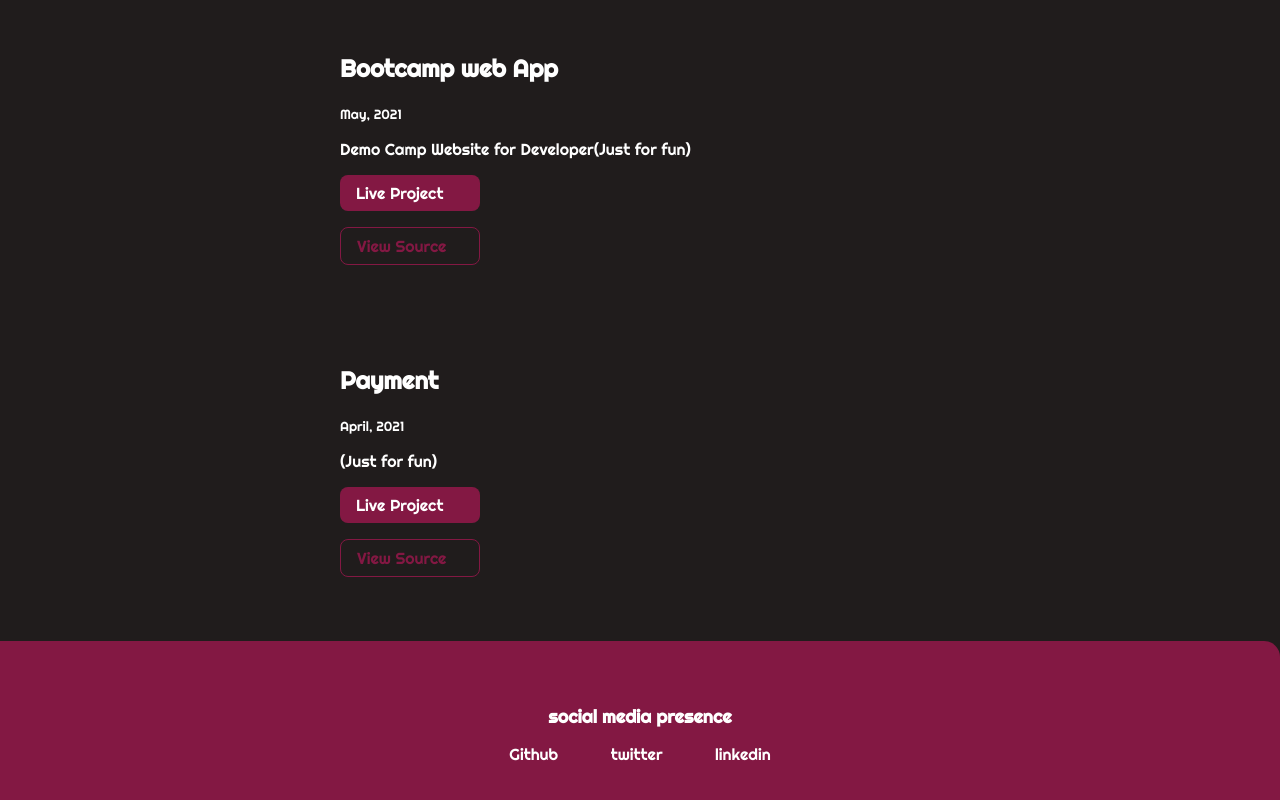
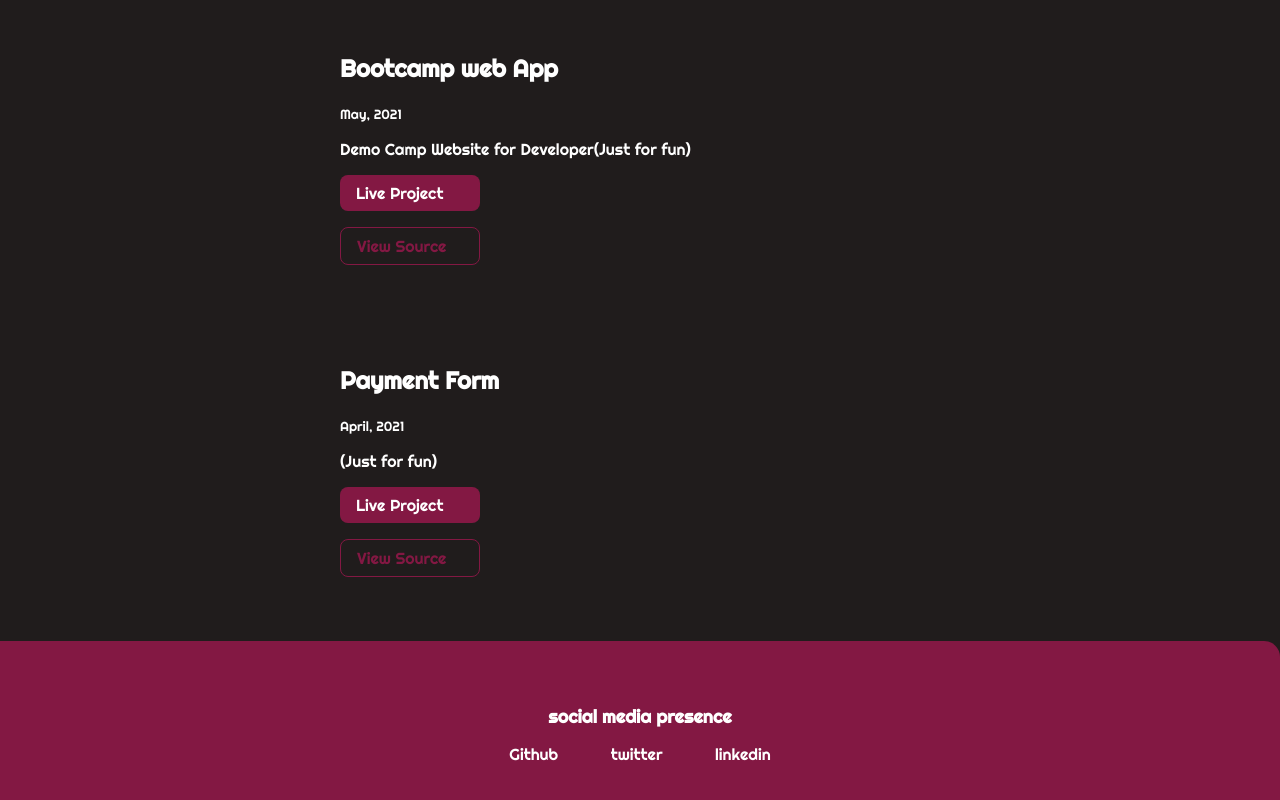
Before and after one commit to atulpatill/neogcamp-lesson-3-live, a plain HTML site: page projects.html in a window 1280 px wide. Shown: the part 5071-5871 px from the top of the page. Drawn offline with Linux system fonts and the light colour scheme.

Commit message:
feat:added

```diff
--- a/projects.html
+++ b/projects.html
@@ -216,7 +216,7 @@
         </li>
         <li>
             <article class="showcase-list container container-center ">
-                <h1>Payment <form action=""></form></h1>
+                <h1>Payment Form</h1>
             <small>April, 2021</small>
             <p>(Just for fun)</p>
 
```
